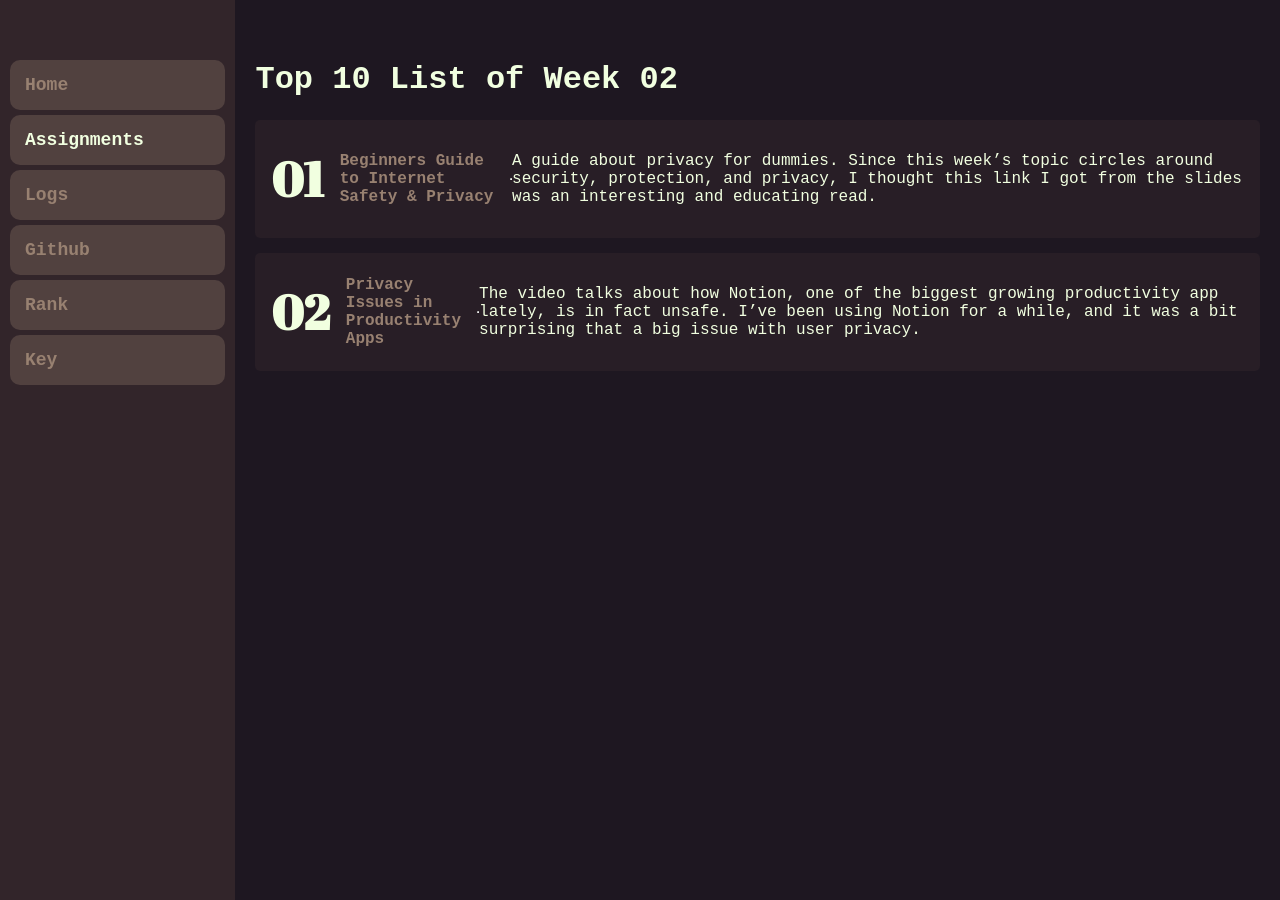
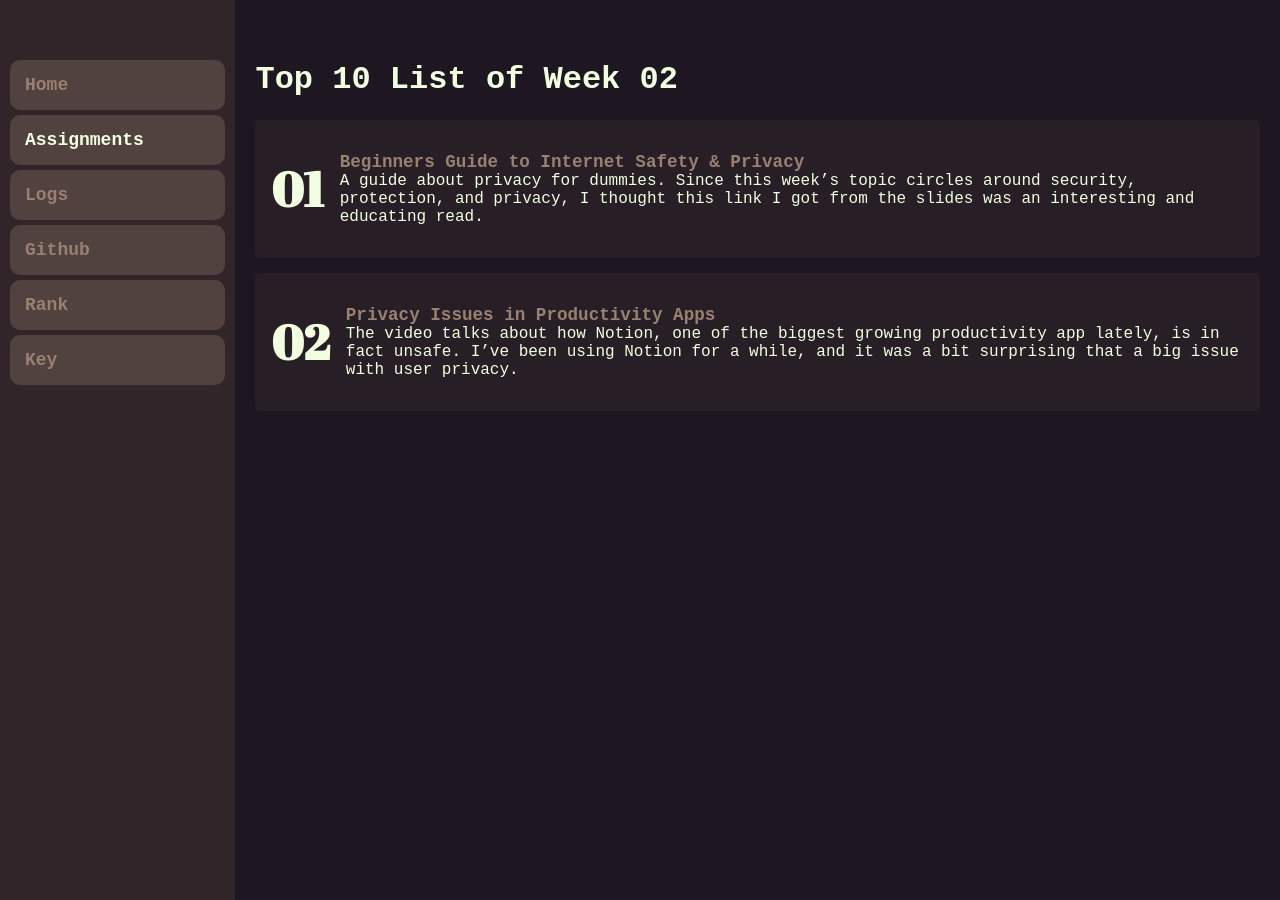
Before and after one commit to asfiowilma/os211, a Jekyll site: the page built from w02.md, in a window 1280 px wide. Built offline with Jekyll 4.4.1, drawn with Linux system fonts in a browser that asks for light colours.

Commit message:
OS211 asfiowilma

```diff
--- a/w02.md
+++ b/w02.md
@@ -6,9 +6,9 @@ permalink: /W02/
 # Top 10 List of Week 02
 
 1. [Beginners Guide to Internet Safety & Privacy](https://choosetoencrypt.com/privacy/complete-beginners-guide-to-internet-safety-privacy/)
-    <hr>
+    <br>
     A guide about privacy for dummies. Since this week's topic circles around security, protection, and privacy, I thought this link I got from the slides was an interesting and educating read.
 
 2. [Privacy Issues in Productivity Apps](https://www.youtube.com/watch?v=HhWUjp5pD0g)
-    <hr>
+    <br>
     The video talks about how Notion, one of the biggest growing productivity app lately, is in fact unsafe. I've been using Notion for a while, and it was a bit surprising that a big issue with user privacy.
```
